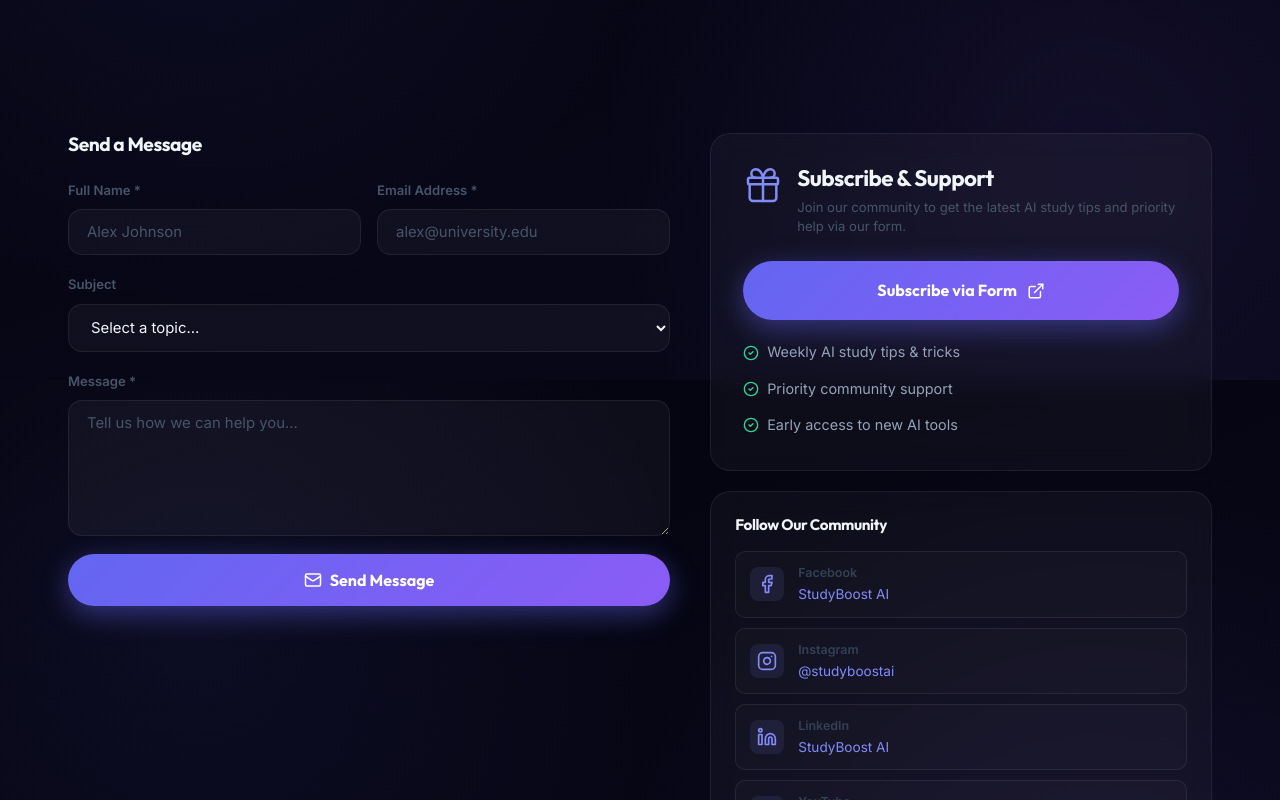
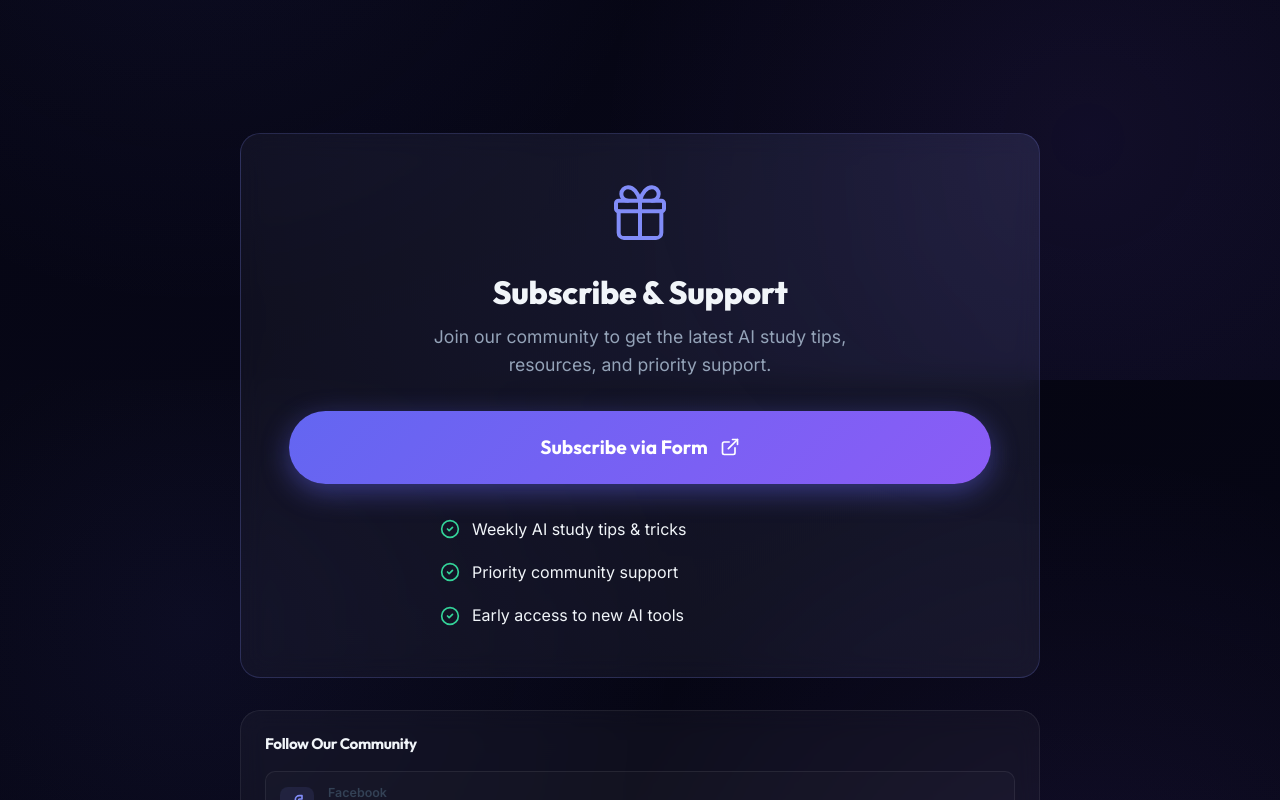
Before and after one commit to GavishkaPasindu/studyboost, a Next.js app: page /contact in a window 1280 px wide. Shown: the part 420-1220 px from the top of the page. Built offline with nearby package versions, Linux system fonts and the light colour scheme.

Commit message:
feat: add a new contact page with subscription and social media sections

```diff
--- a/src/app/contact/ContactPage.module.css
+++ b/src/app/contact/ContactPage.module.css
@@ -24,10 +24,14 @@
 }
 
 .wrap {
-    display: grid;
-    grid-template-columns: 1.2fr 1fr;
-    gap: 40px;
-    align-items: start;
+    max-width: 800px;
+    margin: 0 auto;
+}
+
+.subscriptionWrapper {
+    display: flex;
+    flex-direction: column;
+    gap: 32px;
 }
 
 .sectionTitle {
@@ -101,30 +105,71 @@
     padding: 24px;
 }
 
+.primaryCard {
+    padding: 48px !important;
+    background: radial-gradient(circle at top right, rgba(129, 140, 248, 0.1), transparent),
+                rgba(255, 255, 255, 0.03);
+    border: 1px solid rgba(129, 140, 248, 0.2);
+}
+
 .magnetHeader {
     display: flex;
-    align-items: flex-start;
-    gap: 14px;
-    margin-bottom: 18px;
+    flex-direction: column;
+    align-items: center;
+    text-align: center;
+    gap: 20px;
+    margin-bottom: 32px;
 }
 
 .magnetEmoji {
-    font-size: 2rem;
-    flex-shrink: 0;
+    display: flex;
+    justify-content: center;
+    margin-bottom: 8px;
 }
 
 .magnetTitle {
     font-family: 'Outfit', sans-serif;
-    font-size: 1rem;
-    font-weight: 700;
+    font-size: 2rem;
+    font-weight: 800;
     color: var(--text-1);
-    margin-bottom: 6px;
+    margin-bottom: 12px;
+    letter-spacing: -0.01em;
 }
 
 .magnetSub {
-    font-size: 0.82rem;
-    color: #475569;
-    line-height: 1.5;
+    font-size: 1.1rem;
+    color: var(--text-2);
+    line-height: 1.6;
+    max-width: 500px;
+}
+
+.actionArea {
+    display: flex;
+    flex-direction: column;
+    gap: 32px;
+    align-items: center;
+}
+
+.features {
+    width: 100%;
+    max-width: 400px;
+}
+
+.featureList {
+    list-style: none;
+    padding: 0;
+    margin: 0;
+    display: flex;
+    flex-direction: column;
+    gap: 16px;
+}
+
+.featureList li {
+    display: flex;
+    align-items: center;
+    gap: 12px;
+    font-size: 1rem;
+    color: var(--text-1);
 }
 
 .magnetForm {
--- a/src/app/contact/page.tsx
+++ b/src/app/contact/page.tsx
@@ -24,15 +24,7 @@ export default function ContactPage() {
     return (
         <div className={styles.page}>
             <div className={styles.header} style={{ position: 'relative' }}>
-                <a
-                    href="https://forms.gle/iRyNiwRdFracCCg89"
-                    target="_blank"
-                    rel="noopener noreferrer"
-                    className="btn-primary"
-                    style={{ position: 'absolute', top: '24px', right: '32px', display: 'inline-flex', alignItems: 'center', gap: '8px', padding: '10px 20px', fontSize: '0.9rem' }}
-                >
-                    <ExternalLink size={16} /> Subscribe via Form
-                </a>
+
                 <div className="container">
                     <div className="section-label" style={{ display: 'inline-flex', alignItems: 'center', gap: '6px' }}><Mail size={14} /> Get In Touch</div>
                     <h1 className={styles.title}>
@@ -47,116 +39,35 @@ export default function ContactPage() {
             <section className="section">
                 <div className="container">
                     <div className={styles.wrap}>
-                        {/* Contact Form */}
-                        <div className={styles.formSection}>
-                            <h2 className={styles.sectionTitle}>Send a Message</h2>
-                            {submitted ? (
-                                <div className={styles.successBox}>
-                                    <span className={styles.successIcon}><CheckCircle2 size={32} /></span>
-                                    <h3>Message Sent!</h3>
-                                    <p>Your default email client has opened with your message pre-filled. Thank you for reaching out - we&apos;ll respond within 24 hours.</p>
-                                    <button className="btn-outline" onClick={() => setSubmitted(false)}>Send Another</button>
-                                </div>
-                            ) : (
-                                <form onSubmit={handleSubmit} className={styles.form} id="contact-form">
-                                    <div className={styles.row}>
-                                        <div className={styles.field}>
-                                            <label className={styles.label} htmlFor="name">Full Name *</label>
-                                            <input
-                                                id="name"
-                                                name="name"
-                                                type="text"
-                                                className="input-field"
-                                                placeholder="Alex Johnson"
-                                                value={form.name}
-                                                onChange={handleChange}
-                                                required
-                                            />
-                                        </div>
-                                        <div className={styles.field}>
-                                            <label className={styles.label} htmlFor="email">Email Address *</label>
-                                            <input
-                                                id="email"
-                                                name="email"
-                                                type="email"
-                                                className="input-field"
-                                                placeholder="alex@university.edu"
-                                                value={form.email}
-                                                onChange={handleChange}
-                                                required
-                                            />
-                                        </div>
-                                    </div>
-                                    <div className={styles.field}>
-                                        <label className={styles.label} htmlFor="subject">Subject</label>
-                                        <select
-                                            id="subject"
-                                            name="subject"
-                                            className="input-field"
-                                            value={form.subject}
-                                            onChange={handleChange}
-                                        >
-                                            <option value="">Select a topic…</option>
-                                            <option>General Enquiry</option>
-                                            <option>Premium Plan Upgrade</option>
-                                            <option>Technical Support</option>
-                                            <option>Partnership / Collaboration</option>
-                                            <option>Press / Media</option>
-                                        </select>
-                                    </div>
-                                    <div className={styles.field}>
-                                        <label className={styles.label} htmlFor="message">Message *</label>
-                                        <textarea
-                                            id="message"
-                                            name="message"
-                                            className="input-field"
-                                            placeholder="Tell us how we can help you…"
-                                            value={form.message}
-                                            onChange={handleChange}
-                                            rows={6}
-                                            required
-                                        />
-                                    </div>
-                                    <button type="submit" className="btn-primary" id="contact-submit" style={{ width: '100%', justifyContent: 'center', padding: '16px', fontSize: '1rem' }}>
-                                        <span style={{ display: 'inline-flex', alignItems: 'center', gap: '8px' }}><Mail size={18} /> Send Message</span>
-                                    </button>
-                                </form>
-                            )}
-                        </div>
-
-                        {/* Right side - Google Form Integration */}
-                        <div className={styles.infoSection}>
-                            <div className={`glass-card ${styles.magnetCard}`} style={{ padding: '32px' }}>
-                                <div className={styles.magnetHeader} style={{ marginBottom: '24px' }}>
-                                    <span className={styles.magnetEmoji}><Gift size={40} color="#818cf8" strokeWidth={1.5} /></span>
+                        {/* Subscriptions - Primary Action */}
+                        <div className={styles.subscriptionWrapper}>
+                            <div className={`glass-card ${styles.magnetCard} ${styles.primaryCard}`}>
+                                <div className={styles.magnetHeader}>
+                                    <span className={styles.magnetEmoji}><Gift size={64} color="#818cf8" strokeWidth={1.5} /></span>
                                     <div>
-                                        <h3 className={styles.magnetTitle} style={{ fontSize: '1.4rem' }}>Subscribe & Support</h3>
-                                        <p className={styles.magnetSub}>Join our community to get the latest AI study tips and priority help via our form.</p>
+                                        <h2 className={styles.magnetTitle}>Subscribe & Support</h2>
+                                        <p className={styles.magnetSub}>Join our community to get the latest AI study tips, resources, and priority support.</p>
                                     </div>
                                 </div>
-                                <div style={{ display: 'flex', flexDirection: 'column', gap: '20px' }}>
+                                <div className={styles.actionArea}>
                                     <a
                                         href="https://forms.gle/iRyNiwRdFracCCg89"
                                         target="_blank"
                                         rel="noopener noreferrer"
                                         className="btn-primary"
-                                        style={{ width: '100%', justifyContent: 'center', padding: '16px', fontSize: '1rem' }}
+                                        style={{ width: '100%', justifyContent: 'center', padding: '20px', fontSize: '1.2rem', fontWeight: 700 }}
                                     >
-                                        <span style={{ display: 'inline-flex', alignItems: 'center', gap: '10px' }}>
-                                            Subscribe via Form <ExternalLink size={18} />
+                                        <span style={{ display: 'inline-flex', alignItems: 'center', gap: '12px' }}>
+                                            Subscribe via Form <ExternalLink size={20} />
                                         </span>
                                     </a>
-                                    <ul style={{ listStyle: 'none', padding: 0, margin: 0, display: 'flex', flexDirection: 'column', gap: '12px' }}>
-                                        <li style={{ display: 'flex', alignItems: 'center', gap: '8px', fontSize: '0.9rem', color: 'var(--text-2)' }}>
-                                            <CheckCircle2 size={16} color="#34d399" /> Weekly AI study tips & tricks
-                                        </li>
-                                        <li style={{ display: 'flex', alignItems: 'center', gap: '8px', fontSize: '0.9rem', color: 'var(--text-2)' }}>
-                                            <CheckCircle2 size={16} color="#34d399" /> Priority community support
-                                        </li>
-                                        <li style={{ display: 'flex', alignItems: 'center', gap: '8px', fontSize: '0.9rem', color: 'var(--text-2)' }}>
-                                            <CheckCircle2 size={16} color="#34d399" /> Early access to new AI tools
-                                        </li>
-                                    </ul>
+                                    <div className={styles.features}>
+                                        <ul className={styles.featureList}>
+                                            <li><CheckCircle2 size={20} color="#34d399" /> <span>Weekly AI study tips & tricks</span></li>
+                                            <li><CheckCircle2 size={20} color="#34d399" /> <span>Priority community support</span></li>
+                                            <li><CheckCircle2 size={20} color="#34d399" /> <span>Early access to new AI tools</span></li>
+                                        </ul>
+                                    </div>
                                 </div>
                             </div>
 
```
